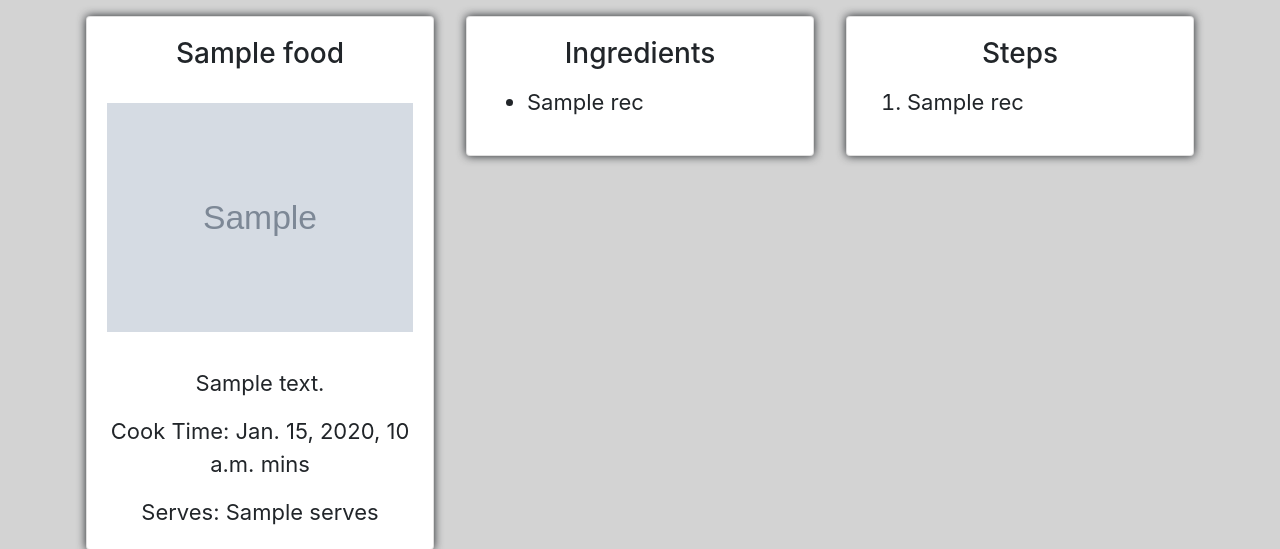
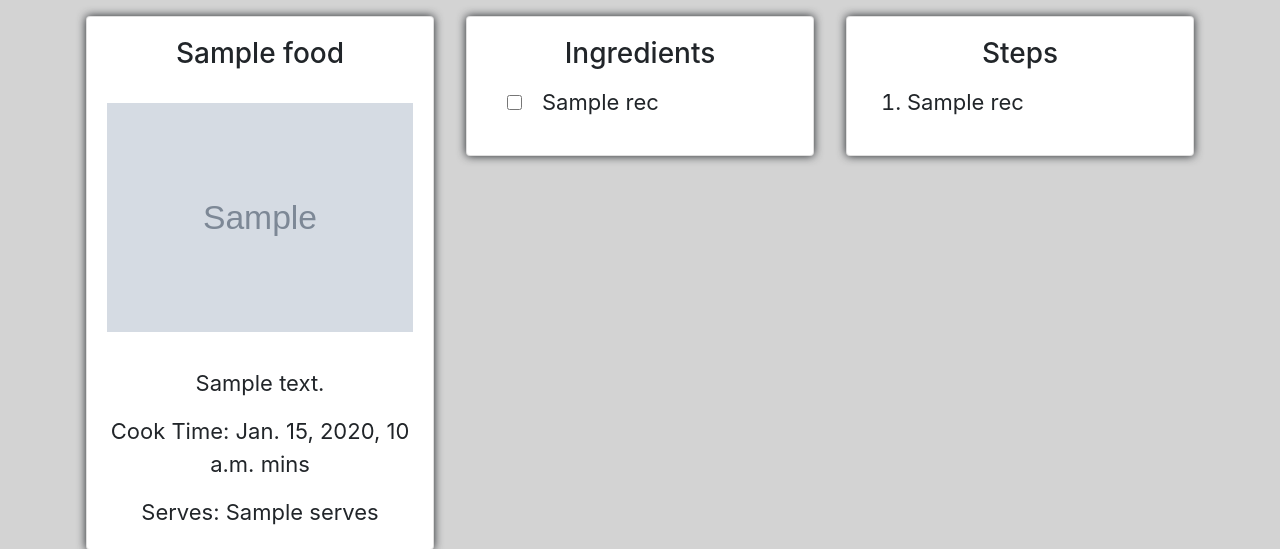
Before and after one commit to tew4fs/CookbookWebsite, a Django app: template recipe/templates/recipe/view-recipe.html in a window 1280 px wide. Shown: the part 131-680 px from the top of the page. Run offline with Django 3.2, Linux system fonts and the light colour scheme; the template is opened without the code that fills it: most values are stand-ins (such as "Sample title", 1, 10 or a date in 2020); grey boxes marked "Sample" are stand-in pictures; data that the repository does not hold is empty; some libraries are stand-ins or nearby versions.

Commit message:
Changed list style in view recipe to a check mark

```diff
--- a/recipe/static/css/view-recipe.css
+++ b/recipe/static/css/view-recipe.css
@@ -53,9 +53,16 @@ body {
     cursor: pointer;
 }
 
-#delete-recipe-button,
-#edit-people-button,
-#edit-recipe-button {}
+#ingredient-list {
+    list-style-type: None;
+}
+
+#checkbox {
+    position: relative;
+    left: -20px;
+    width: 15px;
+    height: 15px;
+}
 
 
 /*---Media Queries --*/
--- a/recipe/templates/recipe/view-recipe.html
+++ b/recipe/templates/recipe/view-recipe.html
@@ -138,9 +138,9 @@
                             Ingredients
                         </h3>
                         <div class="card-text">
-                            <ul>
+                            <ul id="ingredient-list">
                                 {% for i in recipe.ingredients %}
-                                <li id="ingredient"> {{ i }}</li> {% endfor %}
+                                <li id="ingredient"><input id="checkbox" type="checkbox">{{ i }}</li> {% endfor %}
                             </ul>
                         </div>
                     </div>
```
